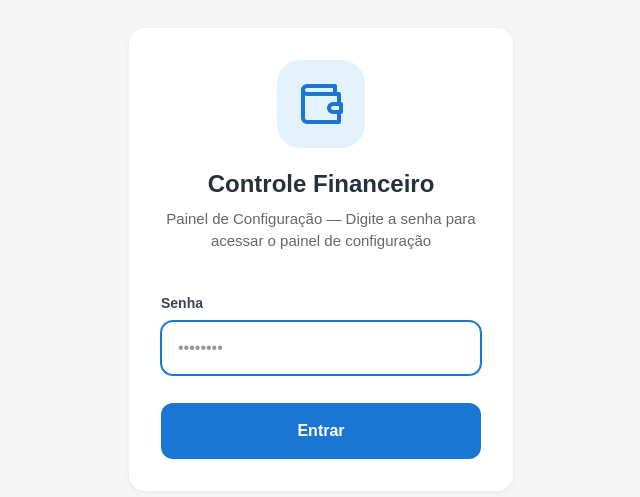
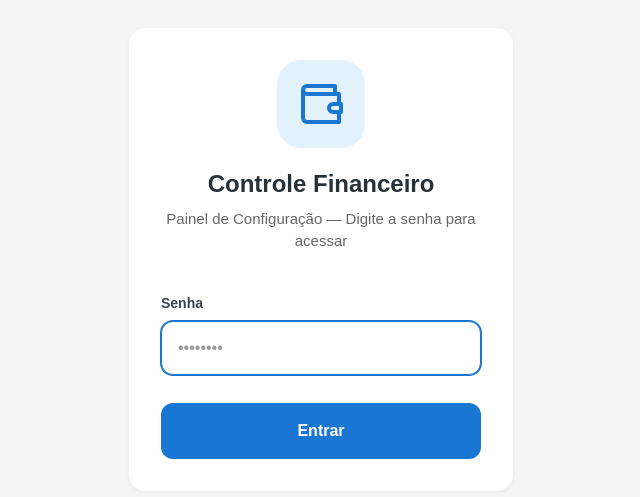
Before and after one commit to HudsonRBJr/Controle_Financeiro_Inteligente, a Next.js app in the folder frontend/: page / in a window 1280 px wide. Shown: the part 141-638 px from the top of the page, without its empty margins (319-959 px from the left). Built offline with nearby package versions, Linux system fonts and the light colour scheme.

Commit message:
🗃️ raw: Test deploy

```diff
--- a/frontend/app/page.tsx
+++ b/frontend/app/page.tsx
@@ -58,7 +58,7 @@ export default function LoginPage() {
             Controle Financeiro
           </h1>
           <p className="mt-2 text-[15px] text-[#666]">
-            Painel de Configuração — Digite a senha para acessar o painel de configuração
+            Painel de Configuração — Digite a senha para acessar
           </p>
         </div>
 
```
